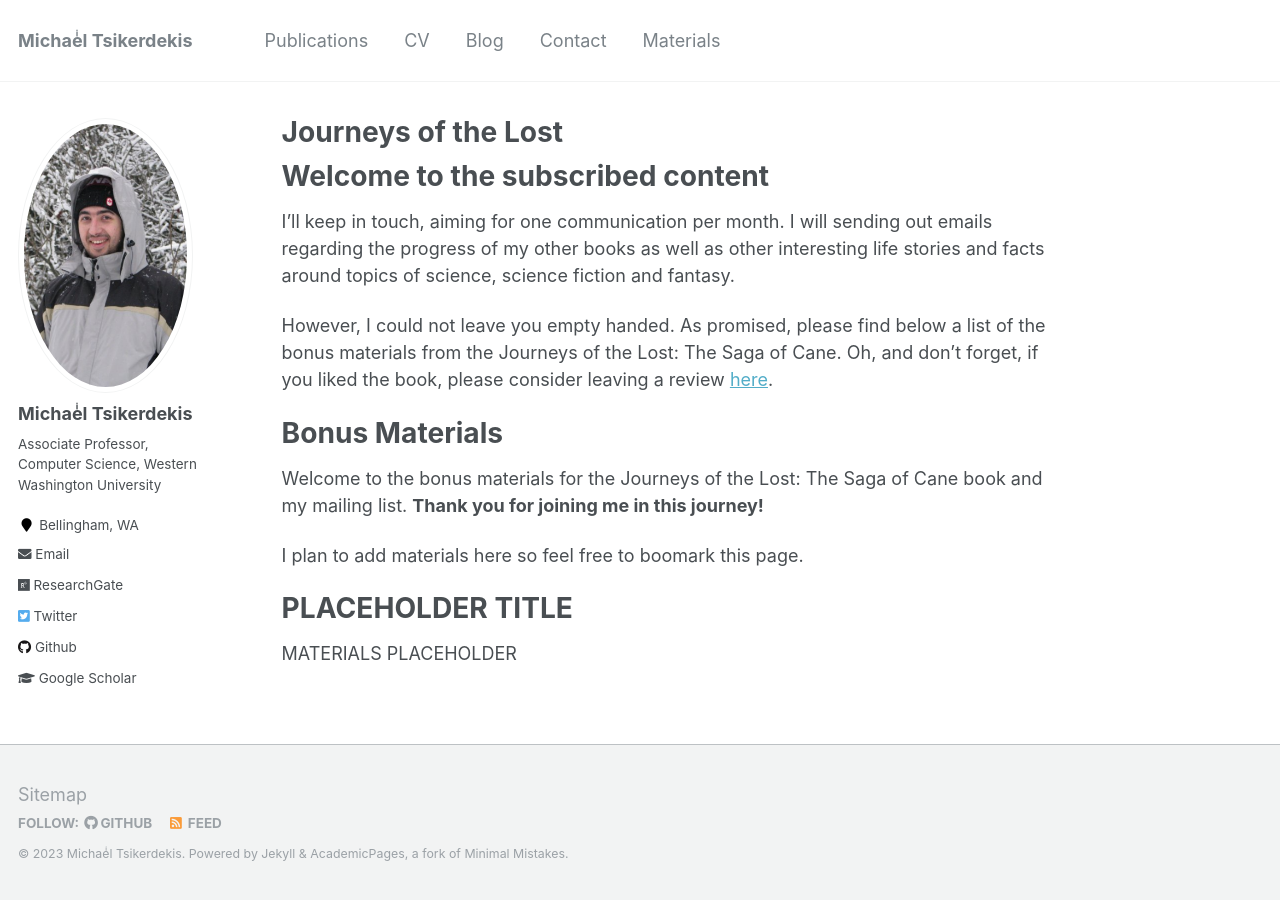
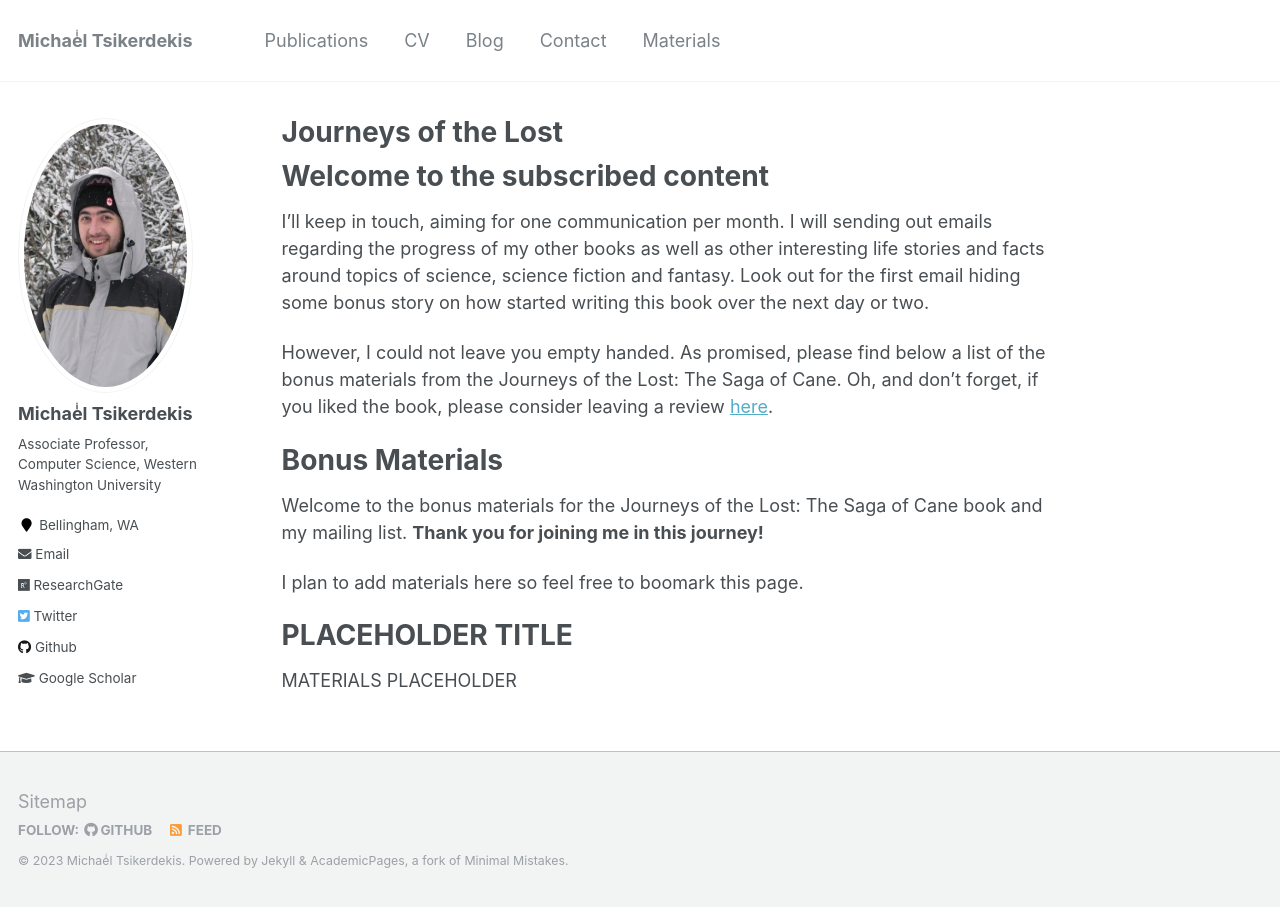
Before and after one commit to tsikerdekis/michael.tsikerdekis.com, a Jekyll site: the page built from _pages/journeys-of-the-lost-bonus.md, in a window 1280 px wide. Built offline with Jekyll 4.4.1, drawn with Linux system fonts in a browser that asks for light colours.

Commit message:
Update journeys-of-the-lost-bonus.md

```diff
--- a/_pages/journeys-of-the-lost-bonus.md
+++ b/_pages/journeys-of-the-lost-bonus.md
@@ -9,7 +9,7 @@ redirect_from:
 ---
 # Welcome to the subscribed content
 
-I'll keep in touch, aiming for one communication per month. I will sending out emails regarding the progress of my other books as well as other interesting life stories and facts around topics of science, science fiction and fantasy.
+I'll keep in touch, aiming for one communication per month. I will sending out emails regarding the progress of my other books as well as other interesting life stories and facts around topics of science, science fiction and fantasy. Look out for the first email hiding some bonus story on how started writing this book over the next day or two.
 
 However, I could not leave you empty handed. As promised, please find below a list of the bonus materials from the Journeys of the Lost: The Saga of Cane. Oh, and don't forget, if you liked the book, please consider leaving a review [here](https://amazon.com).
 
```
